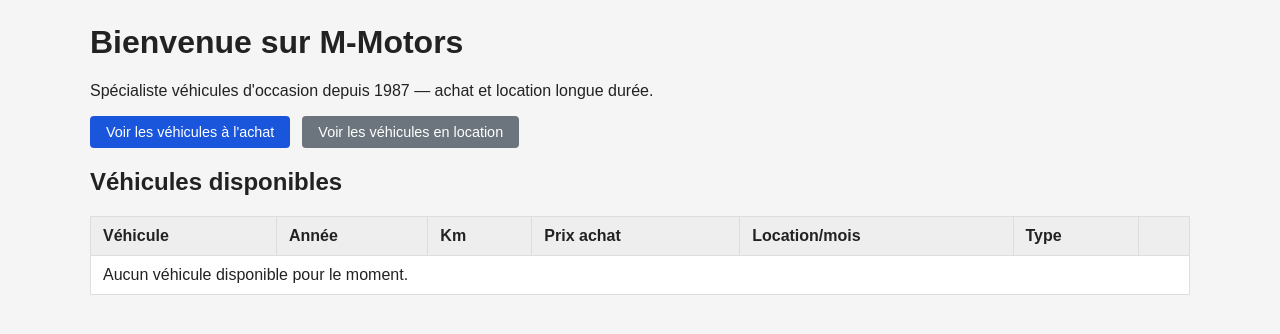
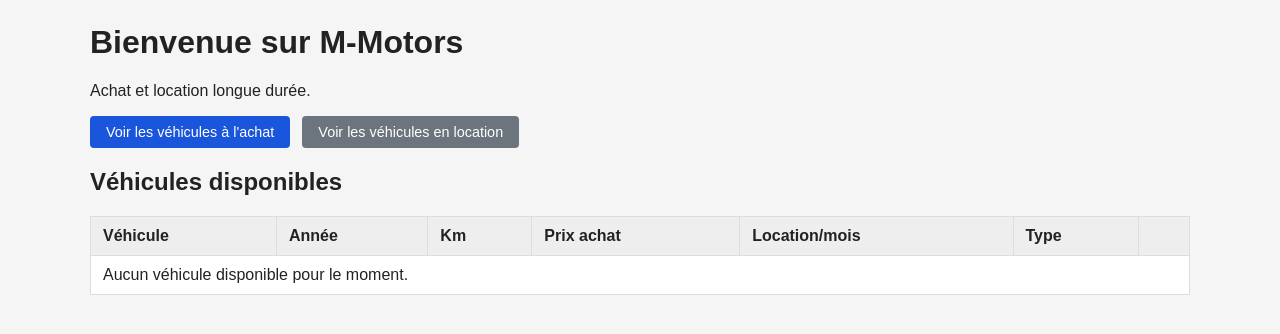
Before and after one commit to Bleakey/m-motors, a FastAPI app: page / in a window 1280 px wide. Shown: the part 46-380 px from the top of the page. Run offline with FastAPI, Linux system fonts and the light colour scheme; data that the repository does not hold is empty.

Commit message:
feat(ui): simplification du slogan page d'accueil

```diff
--- a/frontend/templates/index.html
+++ b/frontend/templates/index.html
@@ -2,7 +2,7 @@
 {% block title %}M-Motors — Accueil{% endblock %}
 {% block content %}
 <h1>Bienvenue sur M-Motors</h1>
-<p>Spécialiste véhicules d'occasion depuis 1987 — achat et location longue durée.</p>
+<p>Achat et location longue durée.</p>
 
 <div style="margin: 16px 0; display: flex; gap: 12px;">
   <a href="/vehicles?type=achat"    class="btn btn-primary">Voir les véhicules à l'achat</a>
```
